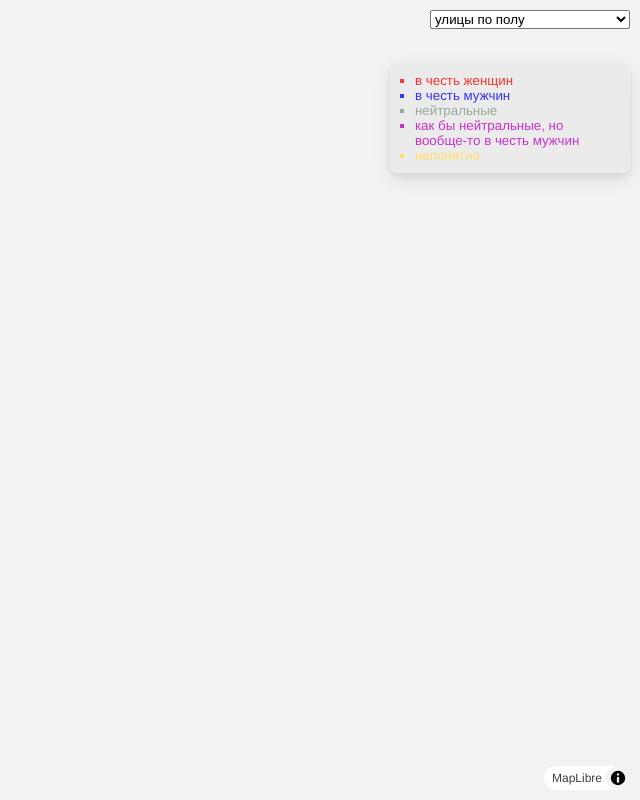
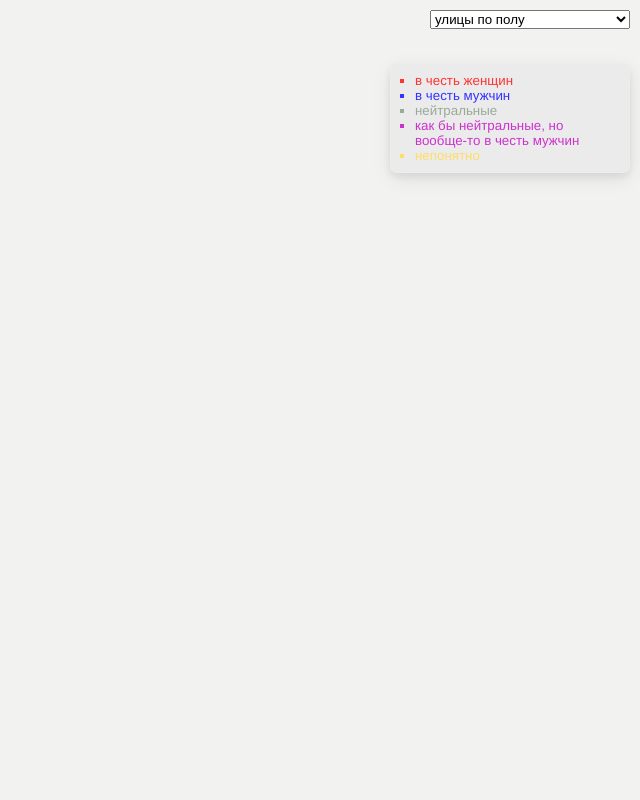
Before and after one commit to skirienko/vvmap, a website built with Vite: page vvmap/index.html in a window 1280 px wide. Shown: the whole page, without its empty margins (640-1280 px from the left). Built offline with nearby package versions, Linux system fonts and the light colour scheme; no server answers.

Commit message:
style tune

```diff
--- a/vvmap/index.html
+++ b/vvmap/index.html
@@ -9,7 +9,7 @@
     <title>Карта Владивостока</title>
     <link rel="stylesheet" href="style.css" />
   </head>
-  <body style="margin:0">
+  <body style="margin:0; background-color: var(--bg-color)">
     <div id="map" style="width:100%"></div>
     <script type="module" src="./src/vvmap.js"></script>
     <select class="switcher"></select>
--- a/vvmap/src/vvmap.js
+++ b/vvmap/src/vvmap.js
@@ -38,6 +38,7 @@ subscribeToDarkModeChange((isDark) => {
 const map = new Map({
   container: 'map',
   style: getMapStyle(isDark),
+  attributionControl: { compact: true },
   center: [131.905, 43.103],
   zoom: 12
 });
```
